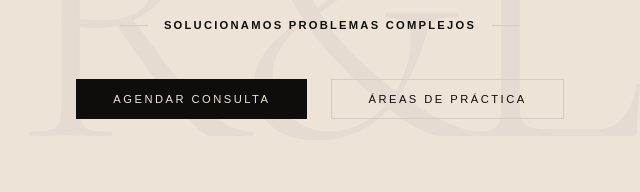
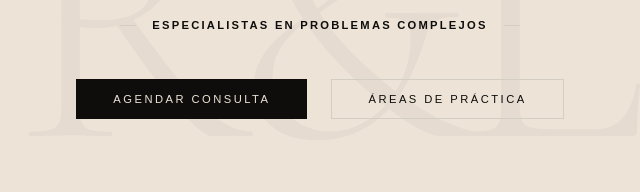
Before and after one commit to imleaplaza/landing-rillon-leaplaza, a website: page index.html in a window 1280 px wide. Shown: the part 419-611 px from the top of the page, 320-960 px from the left. Drawn offline with nearby package versions, Linux system fonts and the light colour scheme; a web font is replaced by a local one.

Commit message:
Update firm motto to 'Especialistas en problemas complejos'
Co-Authored-By: Claude Sonnet 4.6 <noreply@anthropic.com>

```diff
--- a/index.html
+++ b/index.html
@@ -1025,7 +1025,7 @@
         Compromiso, confidencialidad y precisión en cada caso.
       </p>
 
-      <p class="hero-sello">Solucionamos problemas complejos</p>
+      <p class="hero-sello">Especialistas en problemas complejos</p>
 
       <div class="hero-actions">
         <button class="btn-dark" onclick="goTo('contacto')">
```
